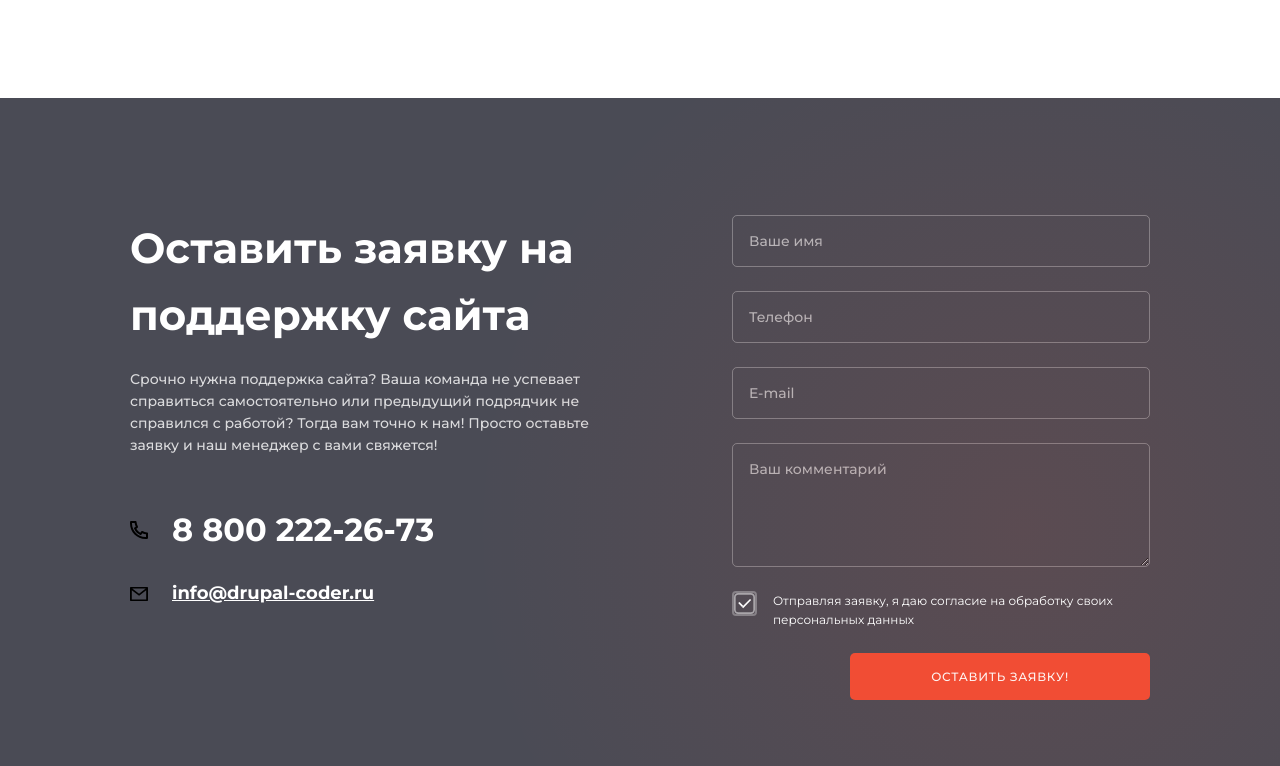
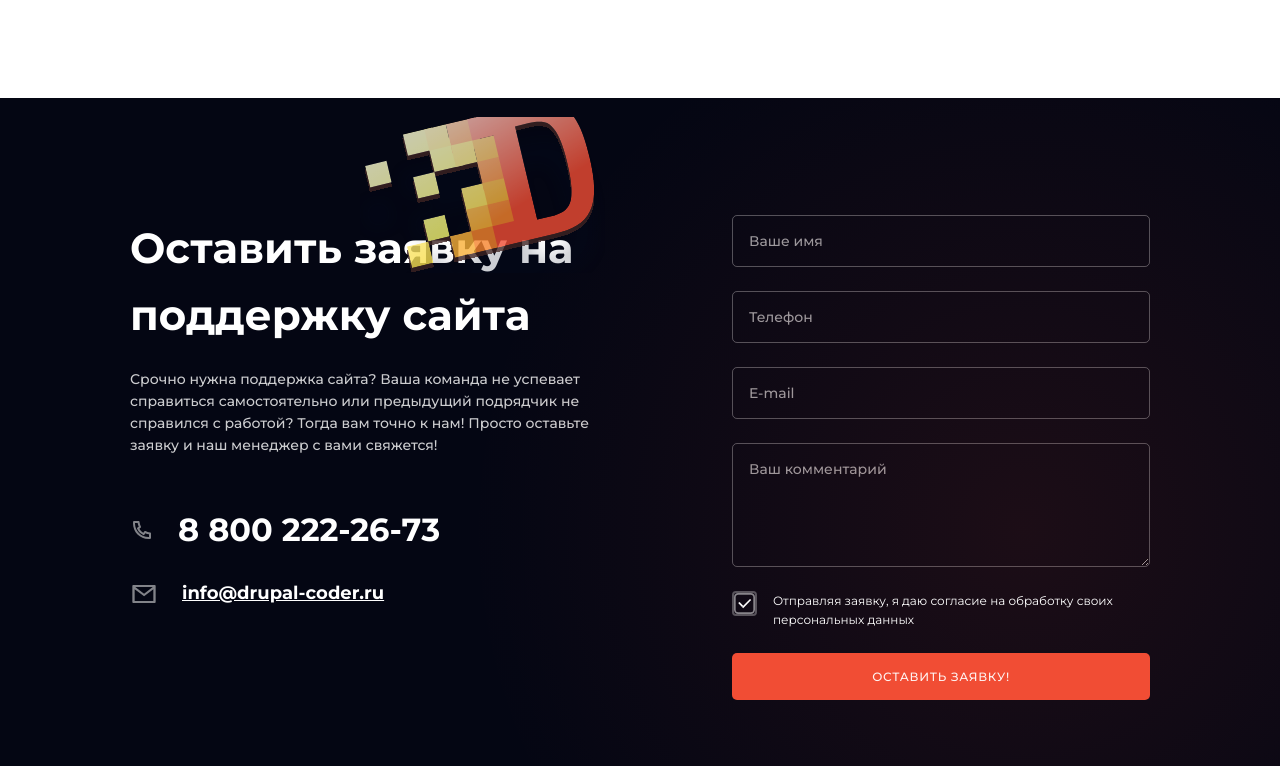
Before and after one commit to NiKmAkMir/NiKmAkMir.github.io, a React (Vite) app in the folder cosinus/: page / in a window 1280 px wide. Shown: the part 8693-9459 px from the top of the page. Built offline with nearby package versions, Linux system fonts and the light colour scheme.

Commit message:
ContactSection

```diff
--- a/cosinus/src/components/ContactSection.css
+++ b/cosinus/src/components/ContactSection.css
@@ -1,6 +1,6 @@
 .contact {
   position: relative;
-  background: linear-gradient(261.2deg, rgba(255,255,255,0.28) 114.85%, rgba(255,255,255,0) 69.04%), #040613;
+  background: #040613;
   color: var(--color-white);
   padding: 117px 0 80px;
   overflow: hidden;
@@ -48,8 +48,12 @@
 }
 
 .contact-icon {
-  width: 18px;
-  height: 18px;
+  width: 24px;
+  height: 24px;
+}
+.contact-icon2{
+  width: 28px;
+  height: 24px;
 }
 
 .contact-phone {
@@ -139,7 +143,7 @@
 
 .form-submit {
   width: 100%;
-  max-width: 300px;
+  /* max-width: 300px; */
   margin-left: auto;
 }
 
@@ -154,6 +158,7 @@
   font-weight: 400;
   opacity: 0.5;
   margin-bottom: 8px;
+  text-align: left;
 }
 
 .contact-logo {
@@ -165,6 +170,18 @@
   opacity: 0.8;
   pointer-events: none;
 }
+.contact-logo1 {
+  position: absolute;
+  bottom: 689px;
+  right: 675px;
+  /* left: 153px;
+  top: 171px; */
+  width: 245px;
+  height: auto;
+  opacity: 0.8;
+  pointer-events: none;
+  /* transform: rotate(-5deg); */
+}
 
 @media (max-width: 1024px) {
   .contact-content {
--- a/cosinus/src/components/ContactSection.jsx
+++ b/cosinus/src/components/ContactSection.jsx
@@ -10,17 +10,18 @@ const ContactSection = () => {
             <h2 className="heading-secondary contact-title">
               Оставить заявку на<br />поддержку сайта
             </h2>
+            <img src="/images/d-flying-logo.svg" alt="" className="contact-logo1" />
             <p className="contact-description">
               Срочно нужна поддержка сайта? Ваша команда не успевает справиться самостоятельно или предыдущий подрядчик не справился с работой? Тогда вам точно к нам! Просто оставьте заявку и наш менеджер с вами свяжется!
             </p>
 
             <div className="contact-info">
               <div className="contact-info-item">
-                <img src="/icons/phone-icon.svg" alt="" className="contact-icon" />
+                <img src="icons/phone.svg" alt="" className="contact-icon" />
                 <a href="tel:88002222673" className="contact-phone">8 800 222-26-73</a>
               </div>
               <div className="contact-info-item">
-                <img src="/icons/email-icon.svg" alt="" className="contact-icon" />
+                <img src="/icons/mail.svg" alt="" className="contact-icon2" />
                 <a href="mailto:info@drupal-coder.ru" className="contact-email">info@drupal-coder.ru</a>
               </div>
             </div>
```
Also changed, not shown: cosinus/public/icons/mail.svg (added), cosinus/public/icons/phone.svg (added).
